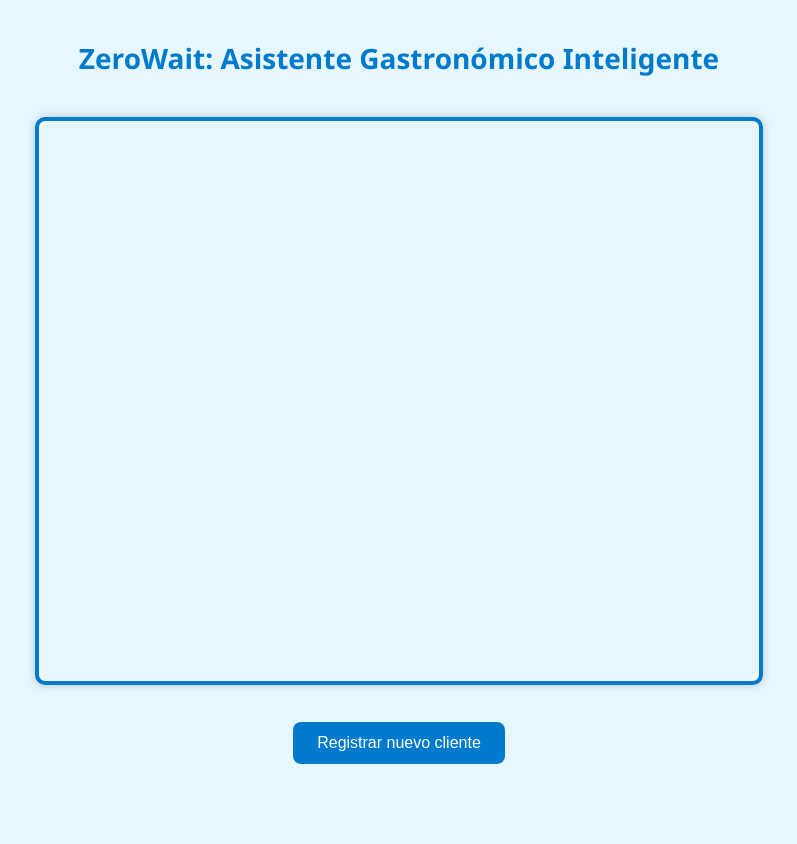
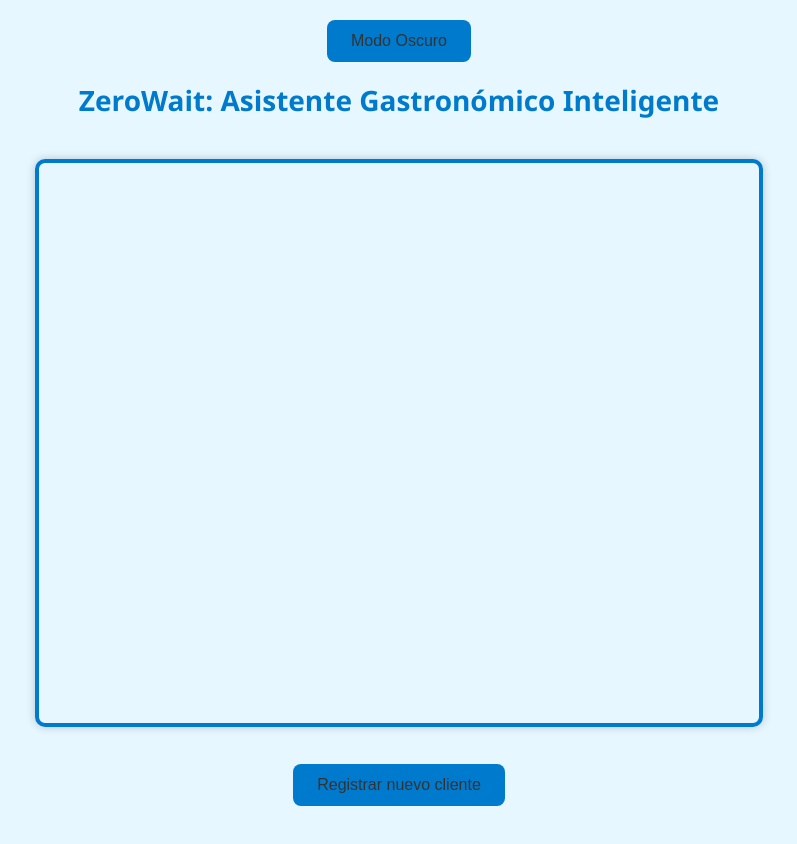
Before and after one commit to Giul00/zerowait, a website: page public/index.html in a window 1280 px wide. Shown: the whole page, without its empty margins (241-1038 px from the left). Before the commit the page ends 811 px from the top, so only its background shows below. Drawn offline with Linux system fonts and the light colour scheme; no server answers.

Commit message:
fix: remove duplicate dark mode buttons

```diff
--- a/public/index.html
+++ b/public/index.html
@@ -6,6 +6,7 @@
   <link rel="stylesheet" href="style.css">
 </head>
 <body>
+  <button id="toggleDark">Modo Oscuro</button>
   <h1>ZeroWait: Asistente Gastronómico Inteligente</h1>
   <div id="contenedor-video" style="position: relative; display: inline-block;">
     <video id="video" width="720" height="560" autoplay muted></video>
--- a/public/main.js
+++ b/public/main.js
@@ -8,6 +8,26 @@ document.addEventListener('DOMContentLoaded', async () => {
   const pedidoNuevoDiv = document.getElementById('pedidoNuevoDiv');
   const inputNuevo = document.getElementById('pedidoNuevo');
   const enviarNuevo = document.getElementById('enviarPedidoNuevo');
+  const toggleDark = document.getElementById('toggleDark');
+  const duplicates = document.querySelectorAll('#toggleDark');
+  if (duplicates.length > 1) {
+    for (let i = 1; i < duplicates.length; i++) duplicates[i].remove();
+  }
+
+  function applyTheme() {
+    const dark = localStorage.getItem('darkMode') === 'true';
+    document.body.classList.toggle('dark-mode', dark);
+    toggleDark.textContent = dark ? 'Modo Claro' : 'Modo Oscuro';
+  }
+
+  toggleDark.addEventListener('click', () => {
+    const isDark = !document.body.classList.contains('dark-mode');
+    document.body.classList.toggle('dark-mode', isDark);
+    localStorage.setItem('darkMode', isDark);
+    toggleDark.textContent = isDark ? 'Modo Claro' : 'Modo Oscuro';
+  });
+
+  applyTheme();
 
   let clienteActual = null;
   let yaSaludado = false;
--- a/public/style.css
+++ b/public/style.css
@@ -1,20 +1,35 @@
+:root {
+  --bg-color: #e6f7ff;
+  --text-color: #333;
+  --primary-color: #007acc;
+  --primary-hover: #005f99;
+}
+
 body {
   text-align: center;
   font-family: 'Segoe UI', Tahoma, Geneva, Verdana, sans-serif;
-  background: #e6f7ff;
+  background: var(--bg-color);
   margin: 0;
   padding: 20px;
-  color: #333;
+  color: var(--text-color);
+  transition: background 0.3s ease, color 0.3s ease;
+}
+
+.dark-mode {
+  --bg-color: #121212;
+  --text-color: #f0f0f0;
+  --primary-color: #90caf9;
+  --primary-hover: #74b0e0;
 }
 
 h1 {
   margin-bottom: 20px;
   font-size: 28px;
-  color: #007acc;
+  color: var(--primary-color);
 }
 
 video {
-  border: 4px solid #007acc;
+  border: 4px solid var(--primary-color);
   border-radius: 10px;
   margin-top: 20px;
   box-shadow: 0 0 10px rgba(0,0,0,0.2);
@@ -32,8 +47,8 @@ button {
   padding: 12px 24px;
   font-size: 16px;
   margin: 12px 8px;
-  background-color: #007acc;
-  color: white;
+  background-color: var(--primary-color);
+  color: var(--text-color);
   border: none;
   border-radius: 8px;
   cursor: pointer;
@@ -41,7 +56,7 @@ button {
 }
 
 button:hover {
-  background-color: #005f99;
+  background-color: var(--primary-hover);
 }
 
 input[type="text"] {
@@ -57,7 +72,13 @@ input[type="text"] {
 #ofertaEdad {
   margin-top: 25px;
   font-weight: bold;
-  color: #006699;
+  color: var(--primary-hover);
+  font-size: 22px;
+}
+
+#toggleDark {
+  display: block;
+  margin: 0 auto 10px;
 }
 
 #contenedor-video {
```
Also changed, not shown: README.md.
